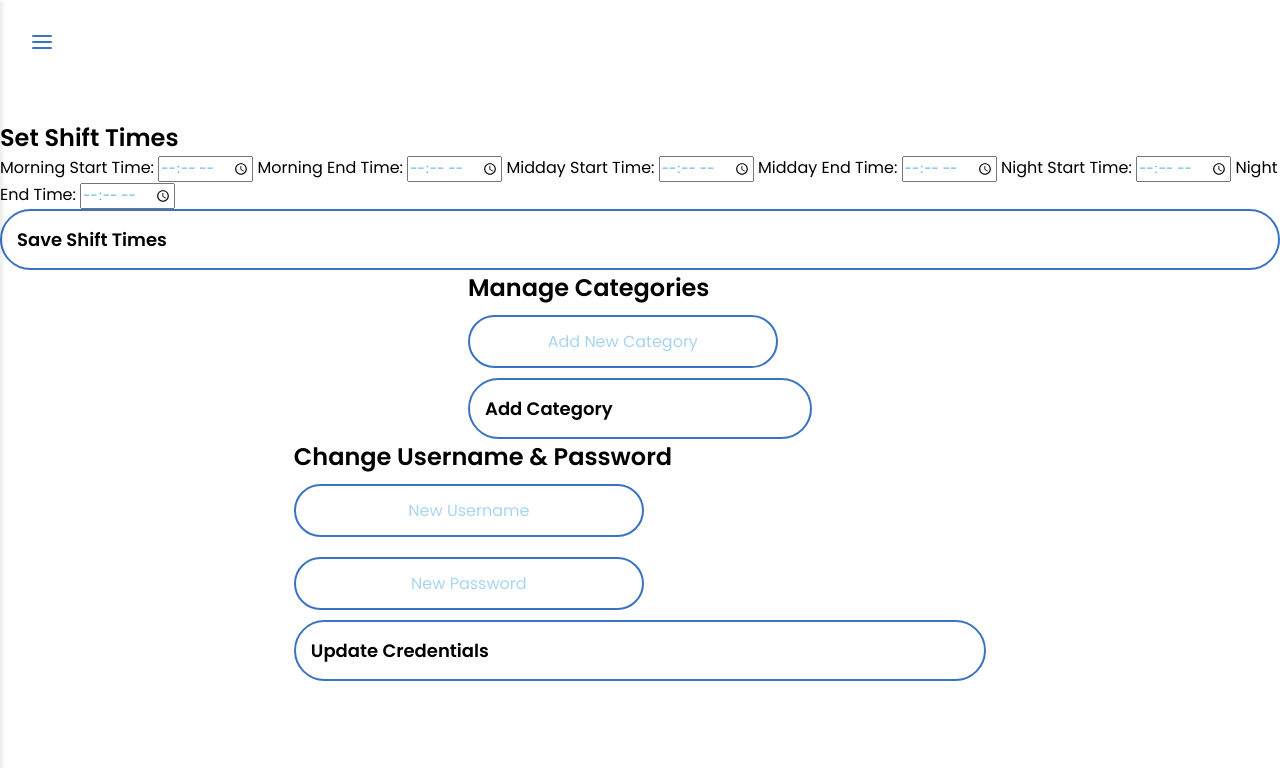
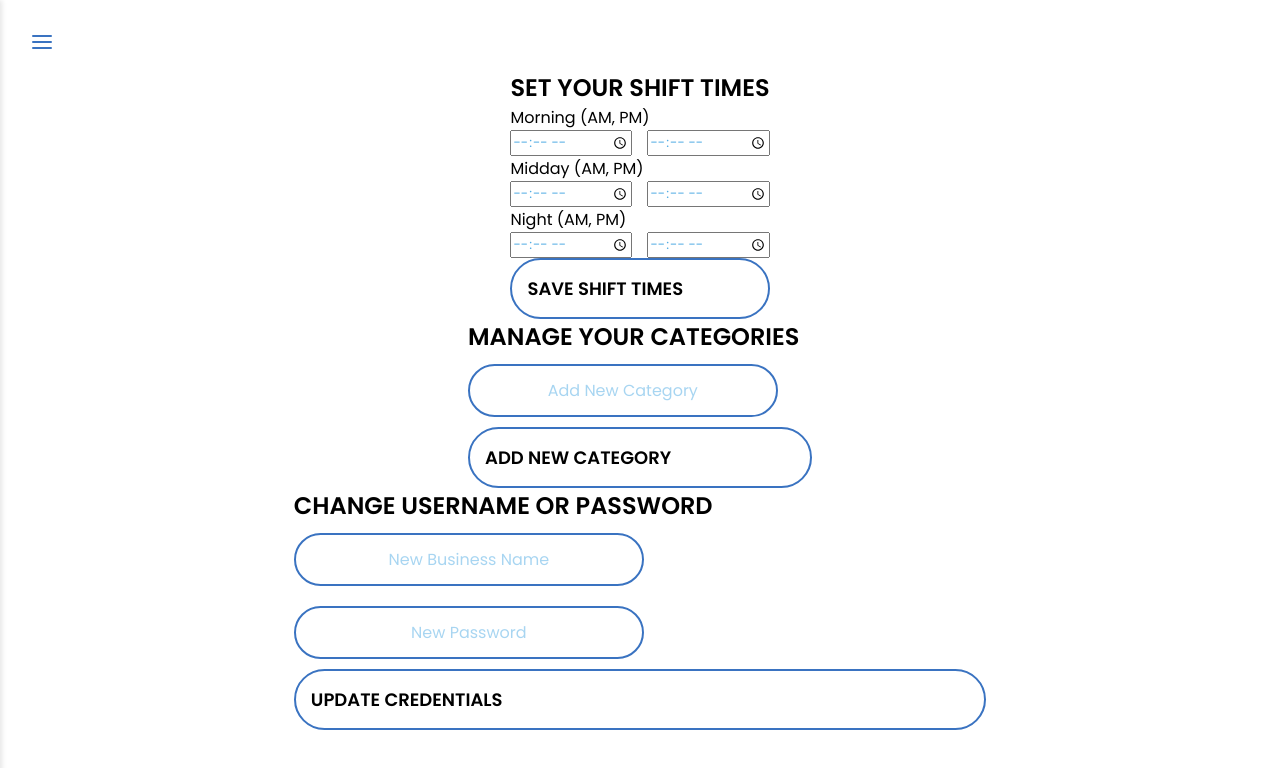
Before and after one commit to jennyyj/ShiftGrab, a website: page public/settings.html in a window 1280 px wide. Drawn offline with nearby package versions, Linux system fonts and the light colour scheme.

Commit message:
update settings style

```diff
--- a/public/settings.html
+++ b/public/settings.html
@@ -74,39 +74,37 @@
         </div>
     </div>
     <div class="settings-container">
-        <h2>Set Shift Times</h2>
-        <label for="morning-start">Morning Start Time:</label>
+        <h2>SET YOUR SHIFT TIMES</h2>
+        <label for="morning-start">Morning (AM, PM)</label>
+        <div class="time-inputs-grid">
             <input type="time" id="morning-start">
-        <label for="morning-end">Morning End Time:</label>
             <input type="time" id="morning-end">
-
-        <label for="midday-start">Midday Start Time:</label>
+        </div>
+        <label for="midday-start">Midday (AM, PM)</label>
+        <div class="time-inputs-grid">
             <input type="time" id="midday-start">
-        <label for="midday-end">Midday End Time:</label>
             <input type="time" id="midday-end">
-
-        <label for="night-start">Night Start Time:</label>
+        </div>
+        <label for="night-start">Night (AM, PM)</label>
+        <div class="time-inputs-grid">
             <input type="time" id="night-start">
-        <label for="night-end">Night End Time:</label>
             <input type="time" id="night-end">
-
-        <button onclick="saveShiftTimes()">Save Shift Times</button>
         </div>
-    <div class="settings-container">
-        <h2>Manage Categories</h2>
-        <input type="text" id="new-category-name" placeholder="Add New Category">
-        <button onclick="addCategory()">Add Category</button>
-
-        <ul id="category-list"></ul>
-    </div>
-    <div class="settings-container">
-        <h2>Change Username & Password</h2>
-        <input type="text" id="new-username" placeholder="New Username">
-        <input type="password" id="new-password" placeholder="New Password">
-        <button onclick="updateUserCredentials()">Update Credentials</button>
+        <button onclick="saveShiftTimes()">SAVE SHIFT TIMES</button>
     </div>
 
+    <div class="settings-container">
+        <h2>MANAGE YOUR CATEGORIES</h2>
+        <input type="text" id="new-category-name" placeholder="Add New Category">
+        <button onclick="addCategory()">ADD NEW CATEGORY</button>
+    </div>
 
+    <div class="settings-container">
+        <h2>CHANGE USERNAME OR PASSWORD</h2>
+        <input type="text" id="new-username" placeholder="New Business Name">
+        <input type="password" id="new-password" placeholder="New Password">
+        <button onclick="updateUserCredentials()">UPDATE CREDENTIALS</button>
+    </div>
     <script>
         function toggleNav() {
                const drawer = document.getElementById('navDrawer');
--- a/stylesSG.css
+++ b/stylesSG.css
@@ -634,3 +634,48 @@ h1.post-shift-heading {
 .flatpickr-calendar {
     display: none !important;
 }
+
+/* Settings */
+.settings-container {
+    max-width: 400px;
+    margin: 20px auto;
+    padding: 20px;
+    text-align: center;
+}
+
+.settings-container h2 {
+    font-size: 18px;
+    color: #3a73c1;
+    text-transform: uppercase;
+    margin-bottom: 20px;
+}
+
+label {
+    font-size: 14px;
+    color: #3a73c1;
+    margin-top: 15px;
+    display: block;
+    text-transform: uppercase;
+}
+
+.time-inputs-grid {
+    display: flex;
+    justify-content: space-between;
+    margin-bottom: 15px;
+    gap: 10px;
+}
+
+input[type="time"], input[type="text"], input[type="password"] {
+    width: 45%;
+    padding: 10px;
+    border: 2px solid #3a73c1;
+    border-radius: 25px;
+    text-align: center;
+    font-size: 14px;
+}
+
+@media (max-width: 600px) {
+    input[type="time"], input[type="text"], input[type="password"] {
+        width: 90%;
+    }
+}
```
Lines whose indentation alone changed are shown as unchanged.
